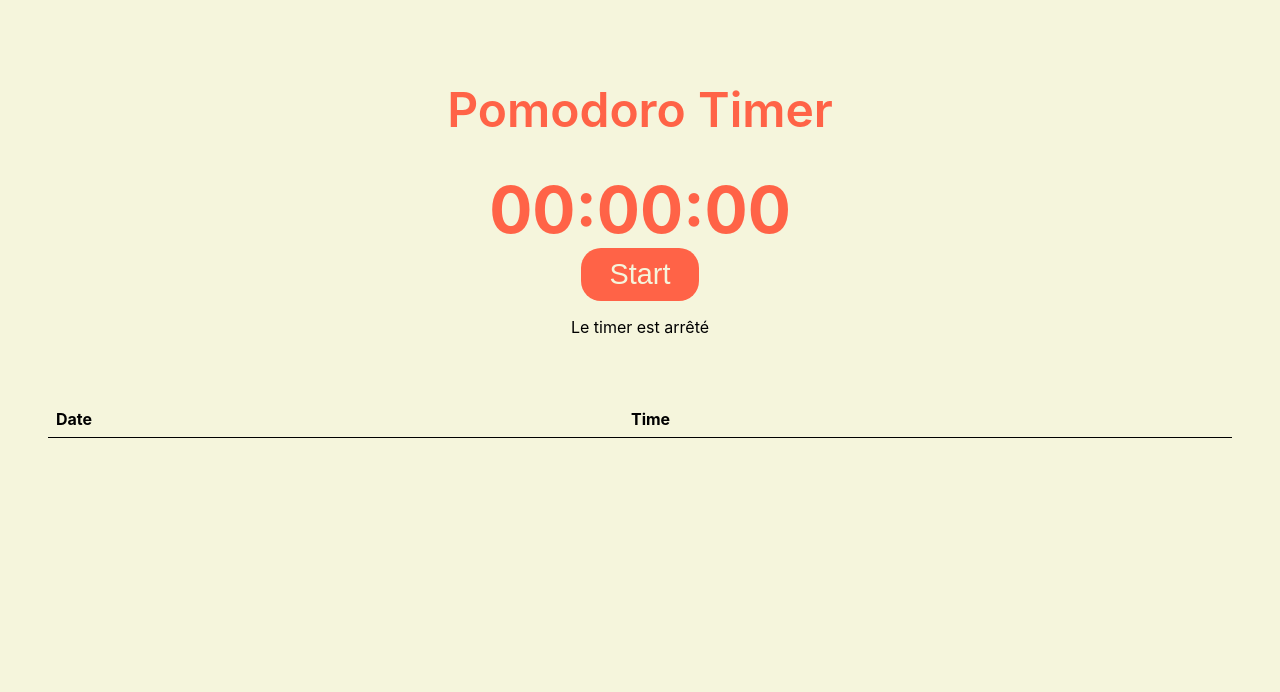
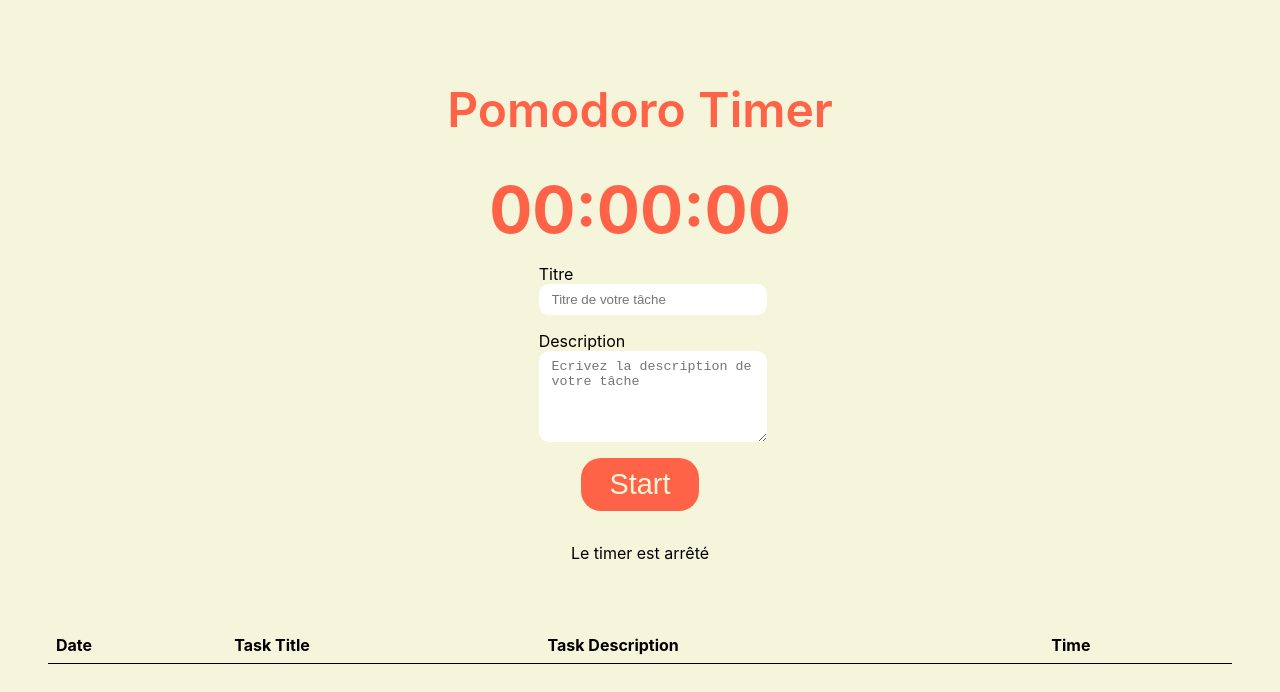
Before and after one commit to AndreaFourel/coursReactBryan, a React (Create React App) app: page / in a window 1280 px wide. Shown: the top 692 px of the page. Built offline with nearby package versions, Linux system fonts and the light colour scheme.

Commit message:
handle formInput with useRef

```diff
--- a/src/App.js
+++ b/src/App.js
@@ -7,9 +7,9 @@
 
   const [timers, setTimers] = useState([])
 
-  const saveTime = (time) => {
+  const saveTime = (time, title, description) => {
     const date = new Date();
-    setTimers([...timers, {time, date}]);
+    setTimers([...timers, {time, date, title, description}]);
   }
 
   return (
--- a/src/Button.jsx
+++ b/src/Button.jsx
@@ -1,11 +1,12 @@
 import style from './Button.module.css';
 
-function Button({ isTimerStarted, onClick }) {
+function Button({ isTimerStarted, onClick, type = 'button' }) {
 
   return (
     <button
         className={`${style['clock-btn']} ${style[`clock-btn-${ isTimerStarted ? 'stop' : 'start' }`]}`}
         onClick={ onClick }
+        type={ type }
     >
       {isTimerStarted ? 'Stop' : 'Start'}
     </button>
--- /dev/null
+++ b/src/TaskForm.jsx
@@ -0,0 +1,39 @@
+import { useId, useRef } from "react";
+import Button from "./Button";
+import style from "./TaskForm.module.css";
+
+function TaskForm({ isTimerStarted, onSubmit }) {
+
+  const id = useId();
+
+  const titleInput = useRef(null);
+  const descriptionInput = useRef(null);
+
+  const handleSubmitForm = (event) => {
+    event.preventDefault();
+    onSubmit({
+      title: titleInput.current.value,
+      description : descriptionInput.current.value,
+    });
+    if(isTimerStarted) {
+      titleInput.current.value = null;
+      descriptionInput.current.value = null;
+    }
+  }
+
+  return (
+    <form onSubmit={ handleSubmitForm } >
+      <div className={style['input-group']}>
+        <label htmlFor={`${id}-title`}>Titre</label>
+        <input ref={ titleInput } type='text' id={`${id}-title`} placeholder='Titre de votre tâche' className={style.input} />
+      </div>
+      <div className={style['input-group']}>
+        <label htmlFor={`${id}-description`}>Description</label>
+        <textarea ref={ descriptionInput } id={`${id}-description`} rows="5" placeholder="Ecrivez la description de votre tâche" className={style.input}></textarea>
+      </div>
+      <Button type='submit' isTimerStarted={ isTimerStarted } />
+    </form>
+  );
+}
+
+export default TaskForm;
--- /dev/null
+++ b/src/TaskForm.module.css
@@ -0,0 +1,21 @@
+form {
+  display: flex;
+  flex-direction: column;
+  margin: 1rem 0;
+  align-items: center;
+  justify-content: center;
+}
+
+.input-group {
+  display: flex;
+  flex-direction: column;
+  margin-bottom: 1rem;
+  width: 100%;
+}
+
+.input {
+  padding: .5rem .8rem;
+  border-radius: 10px;
+  border: none;
+  width: 100%;
+}
--- a/src/Timer.jsx
+++ b/src/Timer.jsx
@@ -2,8 +2,8 @@
 import style from './Timer.module.css';
 import { useState } from 'react';
 import TimerText from './TimerText';
-import Button from './Button';
 import useTimer from './hooks/useTimer';
+import TaskForm from './TaskForm';
 
 
 function Timer(props) {
@@ -11,11 +11,10 @@
   const [isTimerStarted, setIsTimerStarted] = useState(false);
   const { time, startTimer, stopTimer } = useTimer();
 
-  const handleStartTimer = () => {
-
+  const handleStartTimer = ({title, description}) => {
     if(isTimerStarted) {
       const savedTime = stopTimer();
-      props.saveTime(savedTime);
+      props.saveTime(savedTime, title, description);
       setIsTimerStarted(false);
     } else {
       setIsTimerStarted(true);
@@ -43,10 +42,7 @@
         time={time}
         className={style['clock-timer']}
       />
-      <Button
-        isTimerStarted={isTimerStarted}
-        onClick={ handleStartTimer }
-      />
+      <TaskForm isTimerStarted={ isTimerStarted } onSubmit={handleStartTimer}/>
       {/** {displayParagraph}*/}
       {/**on peut utiliser memo sur des composant également */}
       <TimerText isTimeStarted={ isTimerStarted }/>
--- a/src/TimersTable.jsx
+++ b/src/TimersTable.jsx
@@ -7,7 +7,10 @@
         <thead>
           <tr>
             <th>Date</th>
+            <th>Task Title</th>
+            <th>Task Description</th>
             <th>Time</th>
+
           </tr>
         </thead>
         <tbody>
@@ -15,9 +18,12 @@
             props.timers.map((timer)=>(
               <tr key={ timer.date.getMilliseconds() }>
                 <td>{ timer.date.toLocaleDateString() } at { timer.date.toLocaleTimeString() }</td>
+                <td>{timer.title}</td>
+                <td>{timer.description}</td>
                 <td>
                   <ClockDisplay time = { timer.time }/>
                 </td>
+
               </tr>
             ))
           }
```
